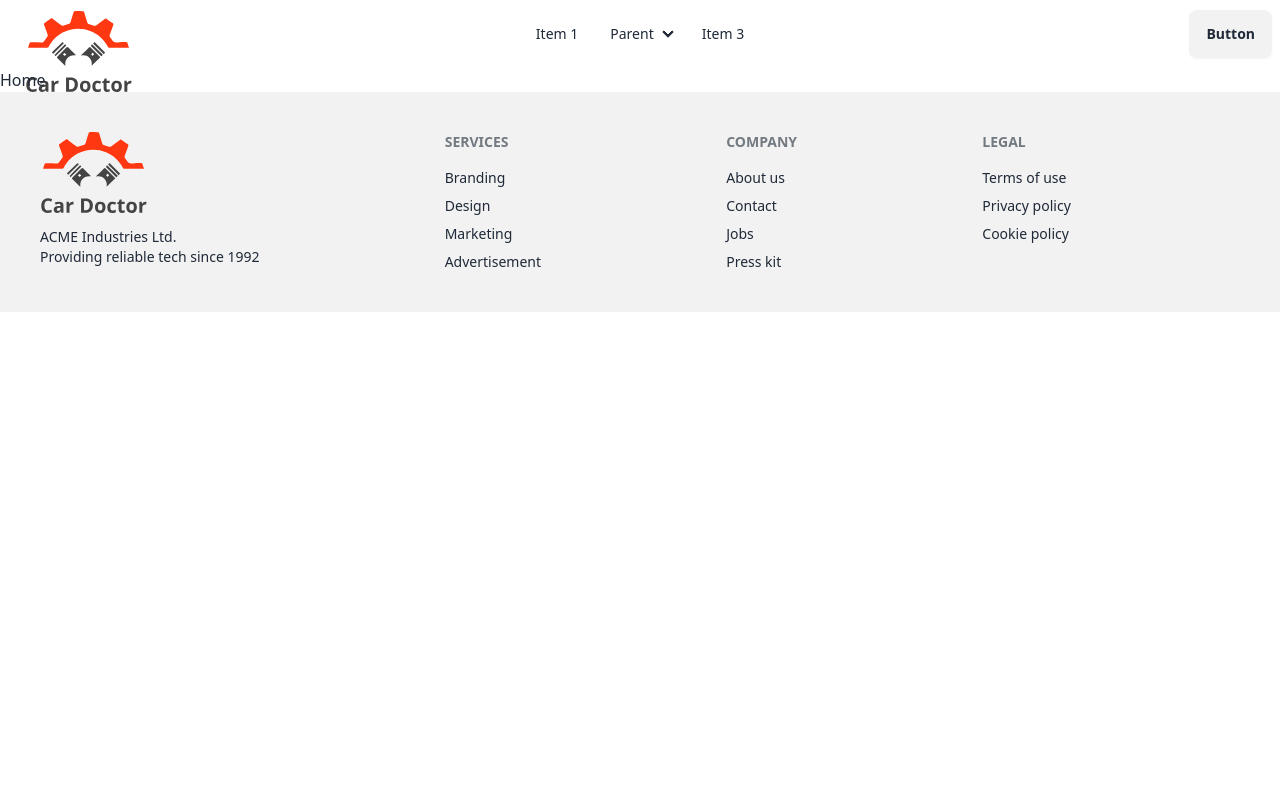
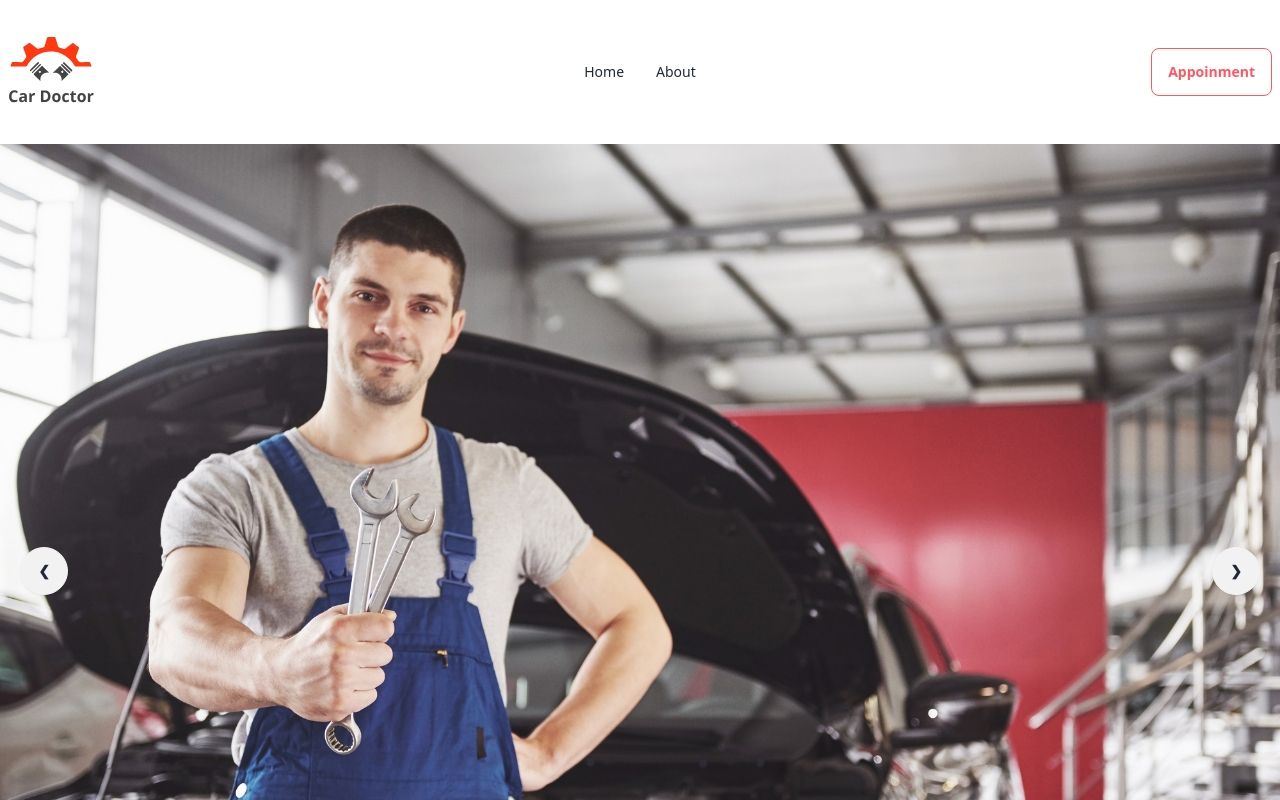
Before and after one commit to Foysalhossain/doctor-car-client, a React (Vite) app: page / in a window 1280 px wide. Shown: the top 800 px of the page. Built offline with nearby package versions, Linux system fonts and the light colour scheme.

Commit message:
banner img added

```diff
--- /dev/null
+++ b/src/pages/Home/Banner/Banner.jsx
@@ -0,0 +1,57 @@
+import img1 from '../../../assets/images/banner/1.jpg';
+import img2 from '../../../assets/images/banner/2.jpg';
+import img3 from '../../../assets/images/banner/3.jpg';
+import img4 from '../../../assets/images/banner/4.jpg';
+import img5 from '../../../assets/images/banner/5.jpg';
+import img6 from '../../../assets/images/banner/6.jpg';
+
+function Banner() {
+    return (
+        <div className="carousel w-full">
+            <div id="slide1" className="carousel-item relative w-full">
+                <img src={img1} className="w-full" />
+                <div className="absolute flex justify-between transform -translate-y-1/2 left-5 right-5 top-1/2">
+                    <a href="#slide4" className="btn btn-circle">❮</a>
+                    <a href="#slide2" className="btn btn-circle">❯</a>
+                </div>
+            </div>
+            <div id="slide2" className="carousel-item relative w-full">
+                <img src={img2} className="w-full" />
+                <div className="absolute flex justify-between transform -translate-y-1/2 left-5 right-5 top-1/2">
+                    <a href="#slide1" className="btn btn-circle">❮</a>
+                    <a href="#slide3" className="btn btn-circle">❯</a>
+                </div>
+            </div>
+            <div id="slide3" className="carousel-item relative w-full">
+                <img src={img3} className="w-full" />
+                <div className="absolute flex justify-between transform -translate-y-1/2 left-5 right-5 top-1/2">
+                    <a href="#slide2" className="btn btn-circle">❮</a>
+                    <a href="#slide4" className="btn btn-circle">❯</a>
+                </div>
+            </div>
+            <div id="slide4" className="carousel-item relative w-full">
+                <img src={img4} className="w-full" />
+                <div className="absolute flex justify-between transform -translate-y-1/2 left-5 right-5 top-1/2">
+                    <a href="#slide3" className="btn btn-circle">❮</a>
+                    <a href="#slide1" className="btn btn-circle">❯</a>
+                </div>
+            </div>
+            <div id="slide5" className="carousel-item relative w-full">
+                <img src={img5} className="w-full" />
+                <div className="absolute flex justify-between transform -translate-y-1/2 left-5 right-5 top-1/2">
+                    <a href="#slide3" className="btn btn-circle">❮</a>
+                    <a href="#slide1" className="btn btn-circle">❯</a>
+                </div>
+            </div>
+            <div id="slide6" className="carousel-item relative w-full">
+                <img src={img6} className="w-full" />
+                <div className="absolute flex justify-between transform -translate-y-1/2 left-5 right-5 top-1/2">
+                    <a href="#slide3" className="btn btn-circle">❮</a>
+                    <a href="#slide1" className="btn btn-circle">❯</a>
+                </div>
+            </div>
+        </div>
+    )
+}
+
+export default Banner
--- a/src/pages/Home/Home/Home.jsx
+++ b/src/pages/Home/Home/Home.jsx
@@ -1,8 +1,9 @@
+import Banner from "../Banner/Banner"
 
 
 const Home = () => {
   return (
-    <div>Home</div>
+    <Banner/>
   )
 }
 
--- a/src/pages/Shared/Footer/Footer.jsx
+++ b/src/pages/Shared/Footer/Footer.jsx
@@ -1,10 +1,13 @@
+import { Link } from 'react-router-dom'
 import logo from '../../../assets/logo.svg'
 
 function Footer() {
     return (
         <footer className="footer p-10 bg-base-200 text-base-content">
             <aside>
-                <img src={logo} alt="" />
+                <Link to="/">
+                    <img className="w-4/5 h-4/5" src={logo} alt="" />
+                </Link>
                 <p>ACME Industries Ltd.<br />Providing reliable tech since 1992</p>
             </aside>
             <nav>
--- a/src/pages/Shared/NavBar/NavBar.jsx
+++ b/src/pages/Shared/NavBar/NavBar.jsx
@@ -3,46 +3,33 @@
 
 
 function NavBar() {
+    const navItems = <>
+        <li><Link to="/">Home</Link></li>
+        <li><Link>About</Link></li>
+    </>
+
     return (
-        <div className="navbar bg-base-100">
+        <div className="navbar bg-base-100 h-36">
             <div className="navbar-start">
                 <div className="dropdown">
                     <div tabIndex={0} role="button" className="btn btn-ghost lg:hidden">
                         <svg xmlns="http://www.w3.org/2000/svg" className="h-5 w-5" fill="none" viewBox="0 0 24 24" stroke="currentColor"><path strokeLinecap="round" strokeLinejoin="round" strokeWidth="2" d="M4 6h16M4 12h8m-8 6h16" /></svg>
                     </div>
                     <ul tabIndex={0} className="menu menu-sm dropdown-content mt-3 z-[1] p-2 shadow bg-base-100 rounded-box w-52">
-                        <li><a>Item 1</a></li>
-                        <li>
-                            <a>Parent</a>
-                            <ul className="p-2">
-                                <li><a>Submenu 1</a></li>
-                                <li><a>Submenu 2</a></li>
-                            </ul>
-                        </li>
-                        <li><a>Item 3</a></li>
+                        {navItems}
                     </ul>
                 </div>
-                <Link to='/' className="btn btn-ghost text-xl">
-                    <img src={logo} alt="" />
+                <Link to='/'>
+                    <img className="w-4/5 h-4/5" src={logo} alt="" />
                 </Link>
             </div>
             <div className="navbar-center hidden lg:flex">
                 <ul className="menu menu-horizontal px-1">
-                    <li><a>Item 1</a></li>
-                    <li>
-                        <details>
-                            <summary>Parent</summary>
-                            <ul className="p-2">
-                                <li><a>Submenu 1</a></li>
-                                <li><a>Submenu 2</a></li>
-                            </ul>
-                        </details>
-                    </li>
-                    <li><a>Item 3</a></li>
+                    {navItems}
                 </ul>
             </div>
             <div className="navbar-end">
-                <a className="btn">Button</a>
+                <button className="btn btn-outline btn-error ">Appoinment</button>
             </div>
         </div>
     )
```
